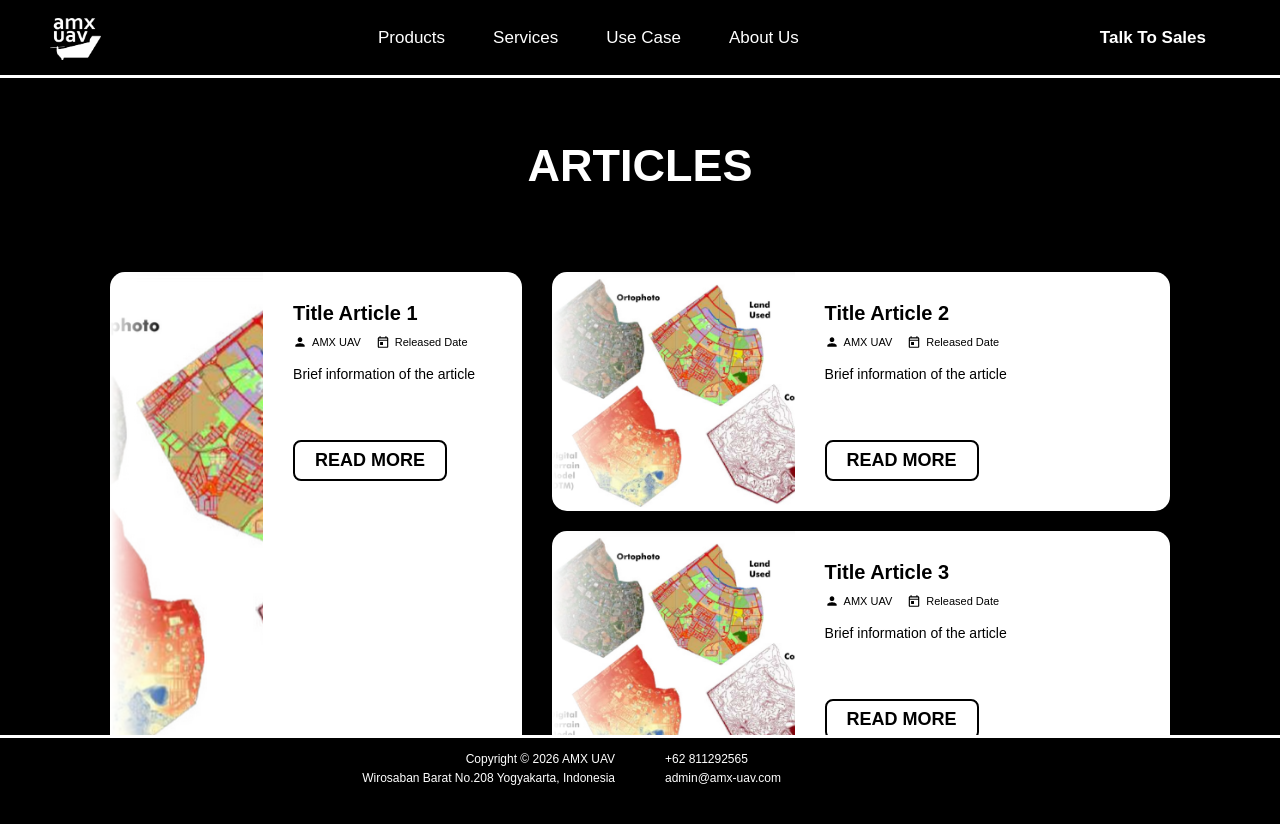
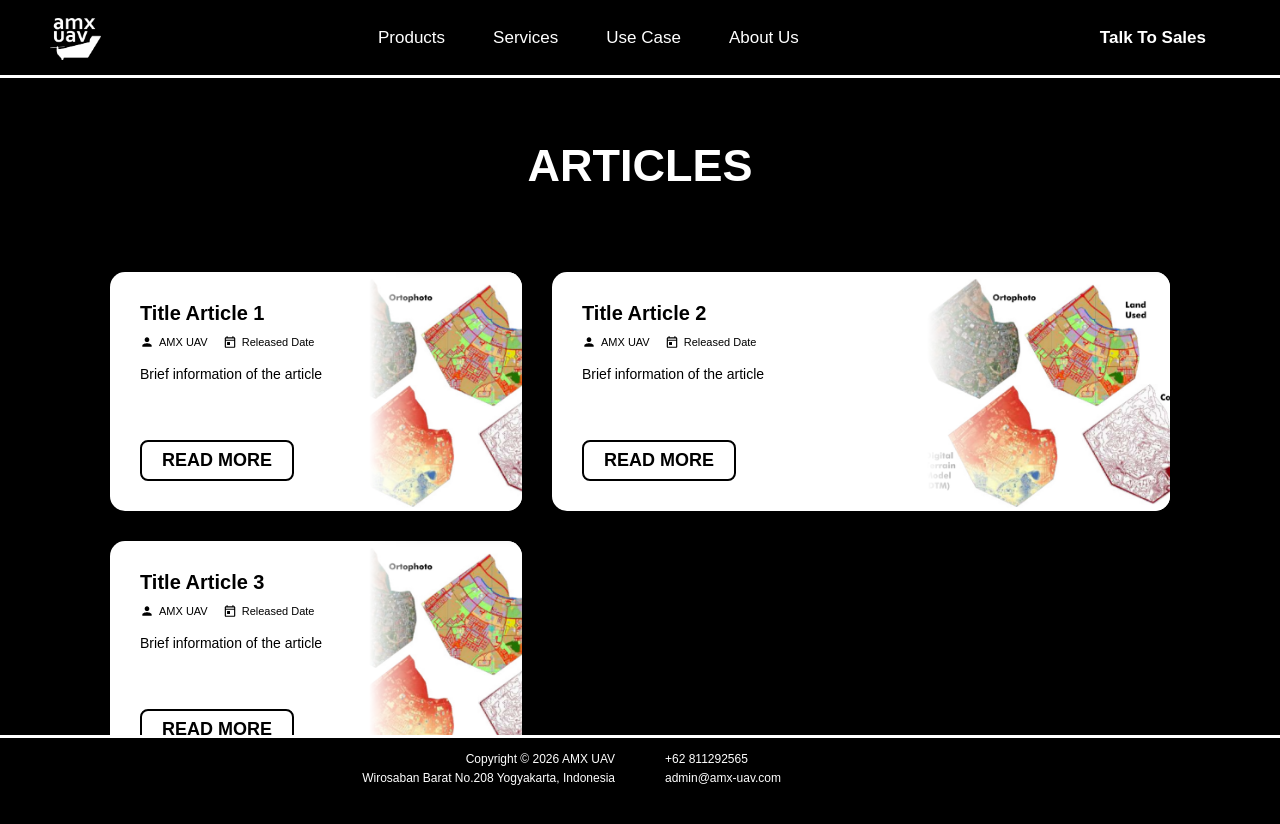
Before and after one commit to nasgmr/website-amx-next, a Next.js app: page /about-us/articles in a window 1280 px wide. Shown: the top 824 px of the page. Built offline with nearby package versions, Linux system fonts and the light colour scheme; a web font is replaced by a local one.

Commit message:
fix: articles page.js

```diff
--- a/src/app/about-us/articles/page.js
+++ b/src/app/about-us/articles/page.js
@@ -10,15 +10,10 @@ export default function ArticlesPage() {
 
       <div className="articles-grid-container">
 
-        {/* Highlight Article - Left Column */}
-        <div className="articles-highlight-col">
+        {/* Article 1 - Highlight */}
         <div className="list-card">
-            <div className="list-card-image">
-              {/* eslint-disable-next-line @next/next/no-img-element */}
-              <img src="/img/Use Case - Land Use.png" alt="Highlight Article" />
-            </div>
           <div className="list-card-content">
-              <h4 className="highlight-title" style={{ fontWeight: 600 }}>HIGHLIGHT</h4>
+            <h4 className="highlight-title" style={{ fontWeight: 600, color: '#000000', marginBottom: '10px', fontSize: '14px', letterSpacing: '1px' }}>HIGHLIGHT</h4>
             <h3>Title Article 1</h3>
             <div className="article-meta">
               <span className="meta-item">
@@ -33,18 +28,14 @@ export default function ArticlesPage() {
             <p className="article-brief">Brief information of the article</p>
             <a href="/about-us/articles/article-1" className="btn-read-more">Read More</a>
           </div>
+          <div className="list-card-image">
+            {/* eslint-disable-next-line @next/next/no-img-element */}
+            <img src="/img/Use Case - Land Use.png" alt="Highlight Article" />
           </div>
         </div>
 
-        {/* Articles 2 & 3 - Right Column */}
-        <div className="articles-list-col">
-
         {/* Article 2 */}
         <div className="list-card">
-            <div className="list-card-image">
-              {/* eslint-disable-next-line @next/next/no-img-element */}
-              <img src="/img/Use Case - Land Use.png" alt="List Article" />
-            </div>
           <div className="list-card-content">
             <h3>Title Article 2</h3>
             <div className="article-meta">
@@ -60,14 +51,14 @@ export default function ArticlesPage() {
             <p className="article-brief">Brief information of the article</p>
             <a href="/about-us/articles/article-2" className="btn-read-more">Read More</a>
           </div>
+          <div className="list-card-image">
+            {/* eslint-disable-next-line @next/next/no-img-element */}
+            <img src="/img/Use Case - Land Use.png" alt="List Article" />
+          </div>
         </div>
 
         {/* Article 3 */}
         <div className="list-card">
-            <div className="list-card-image">
-              {/* eslint-disable-next-line @next/next/no-img-element */}
-              <img src="/img/Use Case - Land Use.png" alt="List Article" />
-            </div>
           <div className="list-card-content">
             <h3>Title Article 3</h3>
             <div className="article-meta">
@@ -83,8 +74,10 @@ export default function ArticlesPage() {
             <p className="article-brief">Brief information of the article</p>
             <a href="/about-us/articles/article-3" className="btn-read-more">Read More</a>
           </div>
+          <div className="list-card-image">
+            {/* eslint-disable-next-line @next/next/no-img-element */}
+            <img src="/img/Use Case - Land Use.png" alt="List Article" />
           </div>
-
         </div>
 
       </div>
```
Lines whose indentation alone changed are shown as unchanged.
